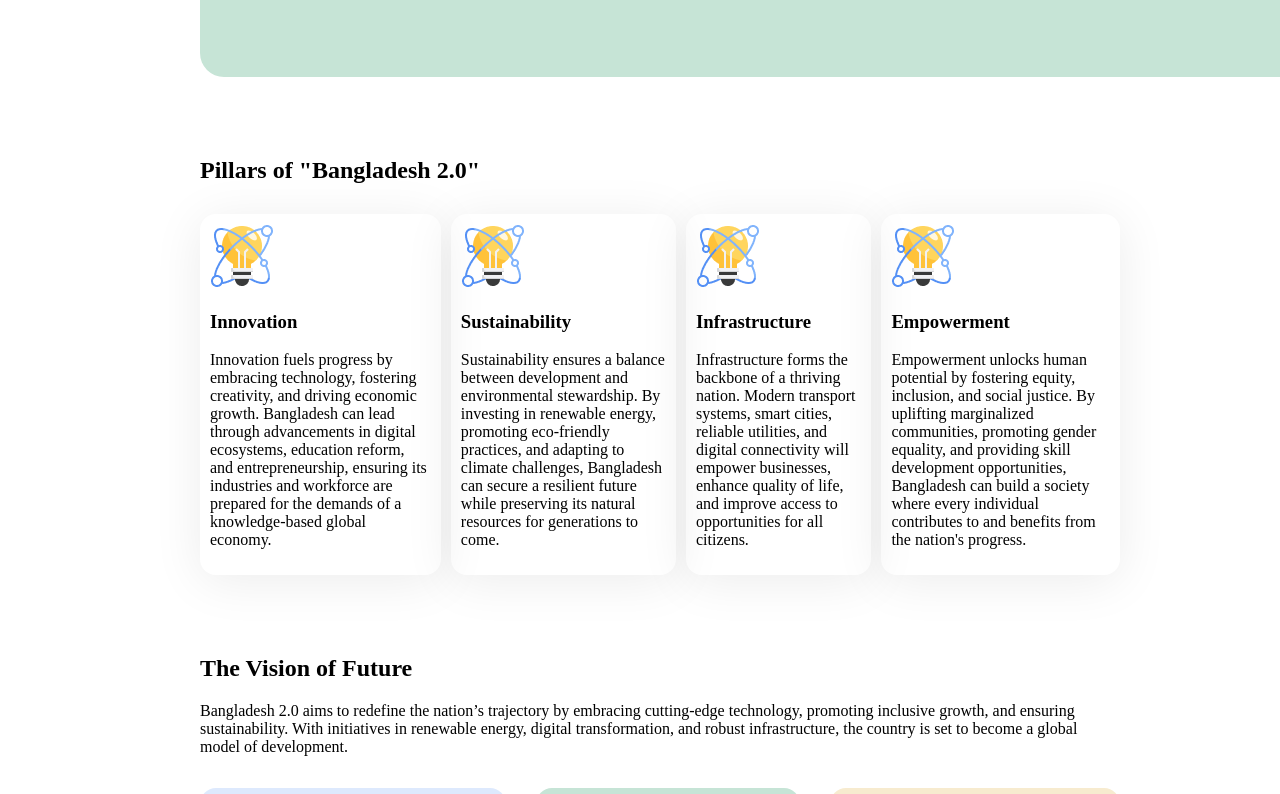
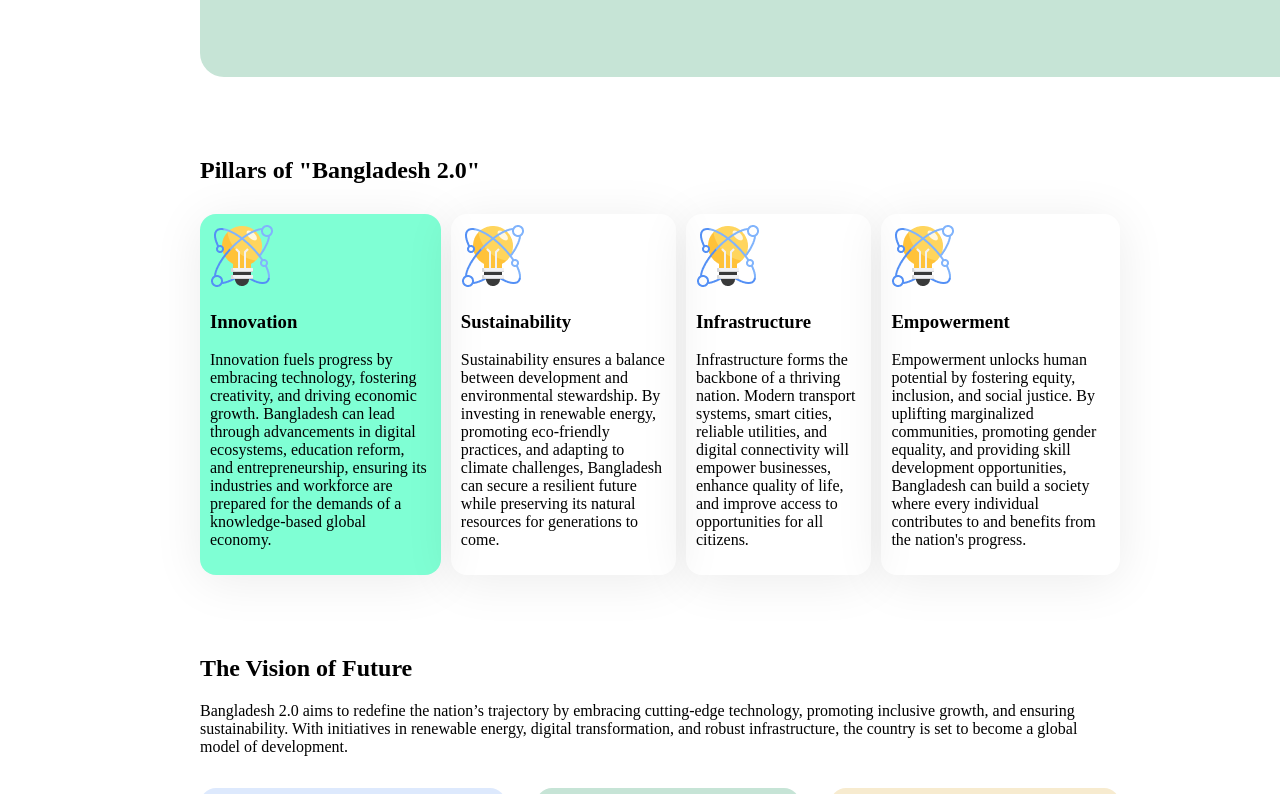
Before and after one commit to Shorifuzzaman2020/assignment1, a plain HTML site: page index.html in a window 1280 px wide. In both pictures the pointer is over the element 320 px from the left and 993 px from the top of the page. Shown: the part 599-1393 px from the top of the page. Drawn offline with Linux system fonts and the light colour scheme.

Commit message:
after submit

```diff
--- a/style/style.css
+++ b/style/style.css
@@ -346,3 +346,4 @@ input[type="text"]{
 .taka4:hover{background-color: aquamarine;}
 .done:hover{background-color: aquamarine;}
 .subscribebutton:hover{background-color: aquamarine;}
+.des1:hover{background-color: aquamarine;}
```
